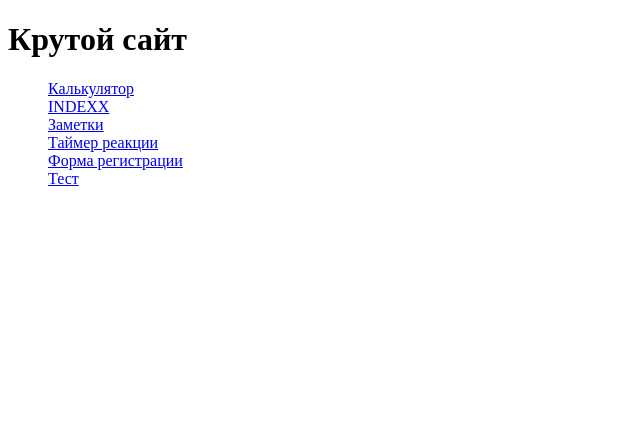
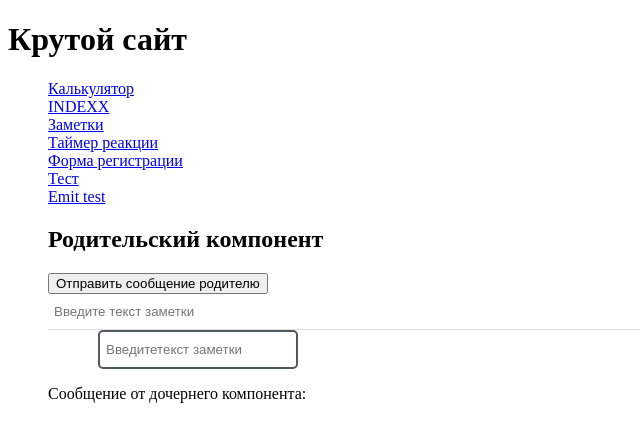
Before and after one commit to Respublicanec/nuxtproject, a Nuxt app: page /testEmitt in a window 1280 px wide. Shown: the top 442 px of the page, without its empty margins (0-640 px from the left). Built offline with nearby package versions, Linux system fonts and the light colour scheme.

Commit message:
base input

```diff
--- a/app.vue
+++ b/app.vue
@@ -15,6 +15,8 @@
         <br />
         <nuxt-link to="/test">Тест</nuxt-link>
         <br />
+        <nuxt-link to="/testEmitt">Emit test</nuxt-link>
+        <br />
         <NuxtPage></NuxtPage>
       </ul>
     </nav>
--- a/components/BaseInput.vue
+++ b/components/BaseInput.vue
@@ -1,24 +1,34 @@
 <template>
   <div>
     <input
-      @mouseover="colorChangeInput = true"
-      @mouseleave="colorChangeInput = false"
       :class="['just-input', { colorChangeInput }]"
-      type="text"
+      :type="typeText"
+      placeholder="Введитетекст заметки"
+      v-model="textInput"
+      @input="oneChange"
     />
   </div>
 </template>
 
 <script setup>
-  const colorChangeInput = ref(false);
+const emit = defineEmits(["textNoteModal"]);
+
+const textInput = ref("");
+
+const oneChange = () => {
+  emit("textNoteModal", textInput.value);
+};
 </script>
 
 <style>
 .just-input {
   width: 200px;
-    margin-left: 30px;
+  margin-left: 50px;
   border: 2px solid #505b60;
   border-radius: 5px;
+}
+.just-input:hover {
+  border: 3px solid #505b60;
 }
 .colorChangeInput {
   border: 2px solid #000000;
--- a/components/ModalCreateNote.vue
+++ b/components/ModalCreateNote.vue
@@ -2,11 +2,7 @@
   <div>
     <div class="modal">
       <button class="btn-cancel" @click="emit('cancel')">x</button>
-      <input
-        class="text-note"
-        v-model="textNote"
-        placeholder="Введите текст заметки"
-      />
+      <BaseInput v-model="textNote" @textNoteModal="inputComponentAdd" />
       <BaseButton class="btn-new-note" @click="addNewNote" title="Добавить" />
     </div>
   </div>
@@ -14,11 +10,15 @@
 
 <script setup>
 const emit = defineEmits(["cancel", "addNote"]);
-const textNote = ref("");
 
+const textNoteComponent = ref("");
+
+const inputComponentAdd = (add) => {
+  textNoteComponent.value = add;
+};
 const addNewNote = () => {
-  emit("addNote", textNote.value);
-  textNote.value = "";
+  emit("addNote", textNoteComponent.value);
+  textNoteComponent.value = "";
 };
 </script>
 
--- /dev/null
+++ b/components/TestEmit.vue
@@ -0,0 +1,26 @@
+<template>
+  <div>
+    <button @click="sendMessage">Отправить сообщение родителю</button>
+    <input
+      type="text"
+      placeholder="Введите текст заметки"
+      v-model="textInput"
+      @input="textNote"
+    />
+  </div>
+</template>
+
+<script setup>
+const emit = defineEmits(["childEvent", "bobob", "textNoteModal"]);
+
+const textInput = ref("");
+
+function textNote() {
+  emit("textNoteModal", textInput.value);
+}
+
+function sendMessage() {
+  emit("childEvent", "Привет от дочернего компонента!");
+  emit("bobob", "goooooooooooooooooooooooooooo");
+}
+</script>
--- /dev/null
+++ b/components/Testg.vue
@@ -0,0 +1,30 @@
+<template>
+  <button @click="handleClick">{{ batten1 }}</button>
+  <div>{{ bob }}</div>
+</template>
+
+<script setup>
+defineProps({
+  batten1: {
+    type: String,
+  },
+  bob: {
+    type: String,
+  },
+});
+
+const emit = defineEmits(["sendMessage", "gop"]);
+
+function handleClick() {
+  sendMessage();
+  gop();
+}
+
+function sendMessage() {
+  emit("sendMessage", "Привет от дочернего компонента!");
+}
+
+function gop() {
+  emit("gop", "gopgopgop");
+}
+</script>
--- a/pages/test.vue
+++ b/pages/test.vue
@@ -1,5 +1,25 @@
 <template>
-  <BaseInput @click="visibilitiModal = true" title="Создать" />
+  <div>
+    <Testg
+      batten1="кнопочка"
+      bob="ищищищищищищищ"
+      @sendMessage="handleMessage"
+      @gop="handleMessage2"
+    />
+    {{ gopgop }}
+    {{ message }}
+  </div>
 </template>
 
-<script setup></script>
+<script setup>
+const message = ref("");
+const gopgop = ref("");
+
+function handleMessage(f) {
+  message.value = f;
+}
+
+function handleMessage2(g) {
+  gopgop.value = g;
+}
+</script>
--- /dev/null
+++ b/pages/testEmitt.vue
@@ -0,0 +1,36 @@
+<template>
+  <div>
+    <h1>Родительский компонент</h1>
+    <TestEmit
+      @childEvent="handleChildEvent"
+      @bobob="fafa"
+      @textNoteModal="gopstop"
+    />
+    <BaseInput @textNoteModal="gjjj"></BaseInput>
+    <p>Сообщение от дочернего компонента: {{ message }}</p>
+    <div>{{ bobobv }}</div>
+    <div>{{ faaa }}</div>
+  </div>
+</template>
+
+<script setup>
+const message = ref("");
+const bobobv = ref("");
+const faaa = ref("");
+
+function handleChildEvent(gg) {
+  message.value = gg; // Обновляем сообщение из дочернего компонента
+}
+
+const fafa = (gh) => {
+  bobobv.value = gh;
+};
+
+const gjjj = (fd) => {
+  faaa.value = fd;
+};
+
+const gopstop = (fff) => {
+  faaa.value = fff;
+};
+</script>
```
Lines whose indentation alone changed are shown as unchanged.
